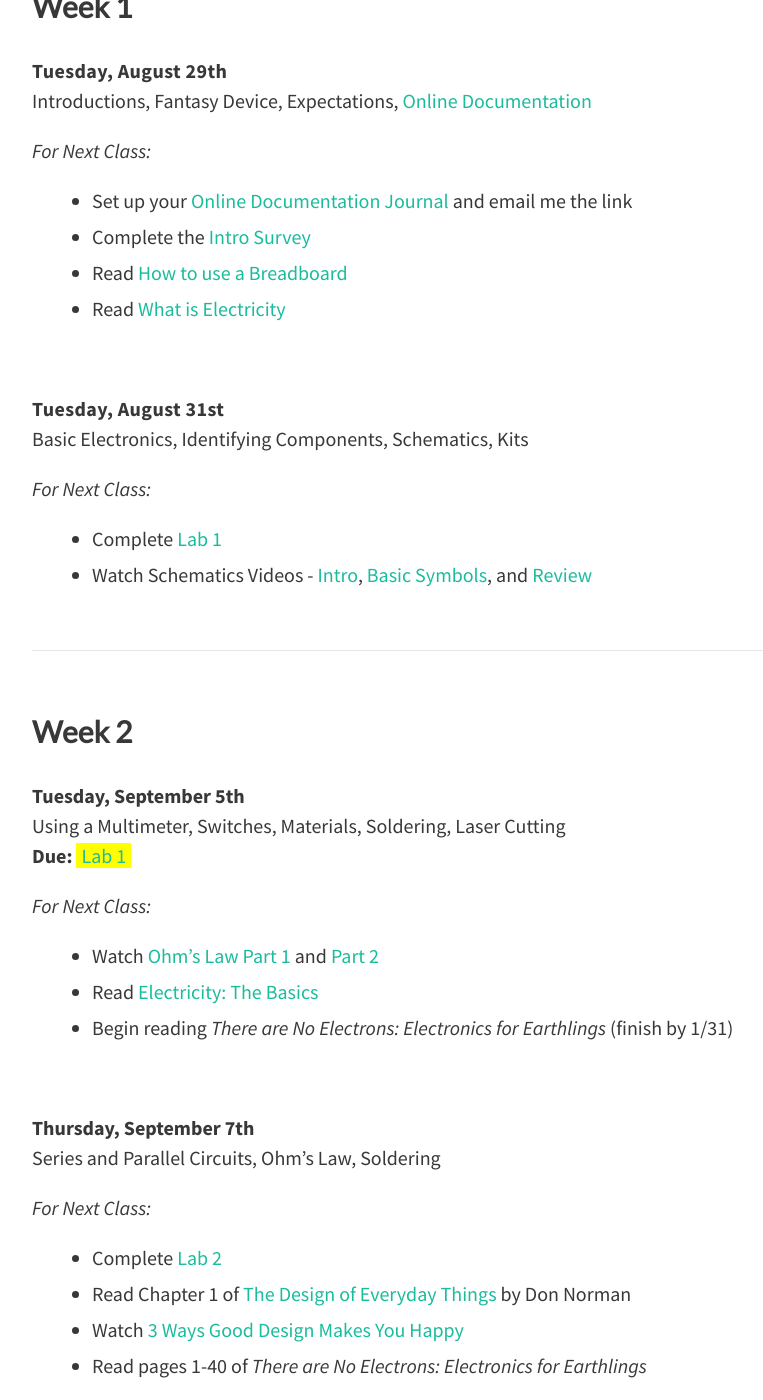
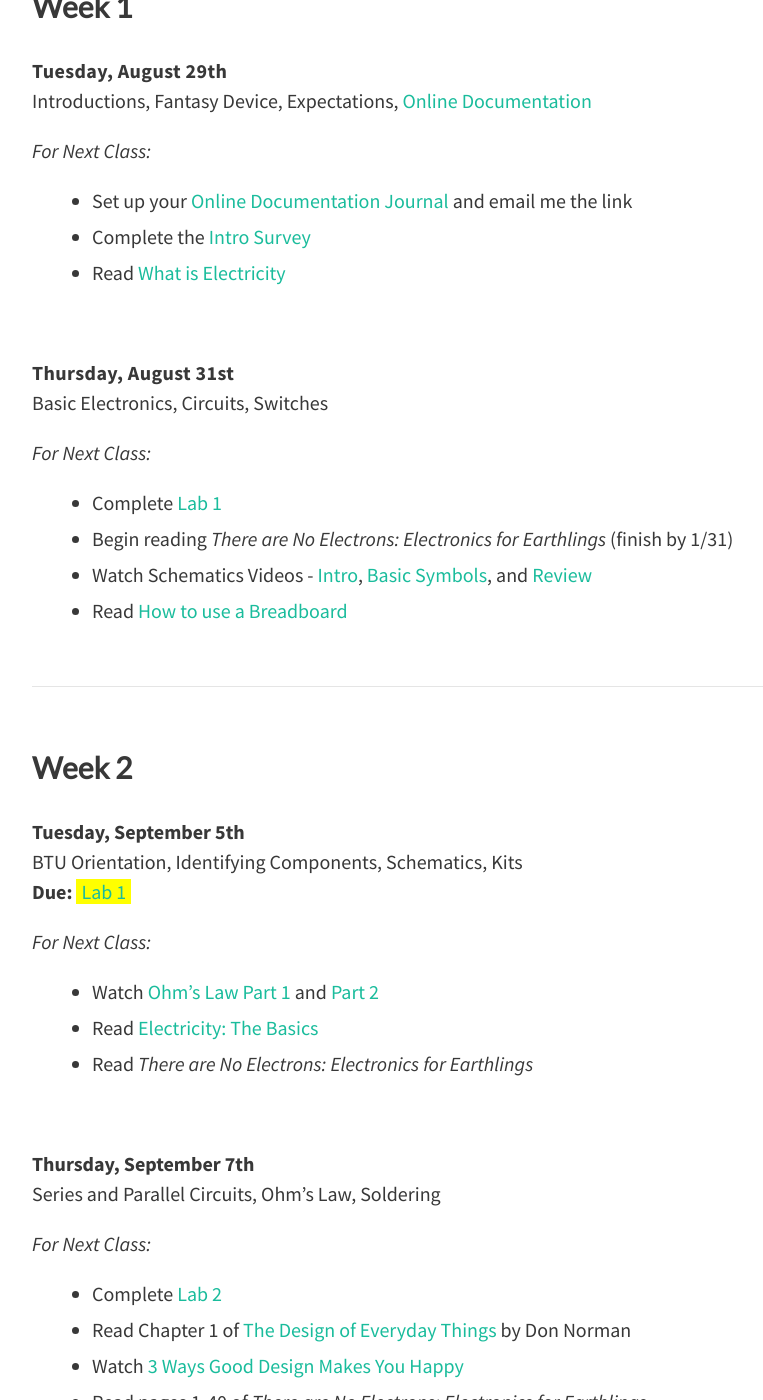
Before and after one commit to coloringchaos/object-f17, a Jekyll site: the page built from schedule.md, in a window 1280 px wide and 1400 px high, scrolled down 484 px. Shown: the whole window, without its empty margins (224-987 px from the left). Built offline with Jekyll 4.4.1, drawn with Linux system fonts in a browser that asks for light colours; nearby versions of some CDN libraries.

Commit message:
schedule updates

```diff
--- a/schedule.md
+++ b/schedule.md
@@ -11,32 +11,32 @@ feature-img: "img/bg1.jpg"
 
 *For Next Class:*
 
-+ Set up your [Online Documentation Journal]() and email me the link
++ Set up your [Online Documentation Journal](/object-f17/lab1) and email me the link
 + Complete the [Intro Survey]()
-+ Read [How to use a Breadboard](https://learn.sparkfun.com/tutorials/how-to-use-a-breadboard)
 + Read [What is Electricity](https://learn.sparkfun.com/tutorials/what-is-electricity)
 
 <br>
 
-**<span class="date">Tuesday, August 31st</span>** <br> Basic Electronics, Identifying Components, Schematics, Kits
+**<span class="date">Thursday, August 31st</span>** <br> Basic Electronics, Circuits, Switches
 
 *For Next Class:*
 
 + Complete [Lab 1]()
++ Begin reading *There are No Electrons: Electronics for Earthlings* (finish by 1/31)
 + Watch Schematics Videos - [Intro](https://vimeo.com/90280008), [Basic Symbols](https://vimeo.com/90286527), and [Review](https://vimeo.com/90534363)
-
++ Read [How to use a Breadboard](https://learn.sparkfun.com/tutorials/how-to-use-a-breadboard)
 
 <hr>
 
 ### Week 2
 
-**Tuesday, September 5th**<br> Using a Multimeter, Switches, Materials, Soldering, Laser Cutting <br> **Due:** <span class="highlight">[Lab 1](/object-f17/lab-1)</span>
+**Tuesday, September 5th**<br> BTU Orientation, Identifying Components, Schematics, Kits<br> **Due:** <span class="highlight">[Lab 1](/object-f17/lab-1)</span>
 
 *For Next Class:*
 
 + Watch [Ohm's Law Part 1](https://vimeo.com/album/2801639/video/76442432) and [Part 2](https://vimeo.com/album/2801639/video/76442431)
 + Read [Electricity: The Basics](https://itp.nyu.edu/physcomp/lessons/electronics/electricity-the-basics/)
-+ Begin reading *There are No Electrons: Electronics for Earthlings* (finish by 1/31)
++ Read *There are No Electrons: Electronics for Earthlings*
 
 <br>
 
```
Also changed, not shown: _posts/2017-8-28-blogs.md (added, +48 -0 lines), syllabus.md (+14 -20 lines).
